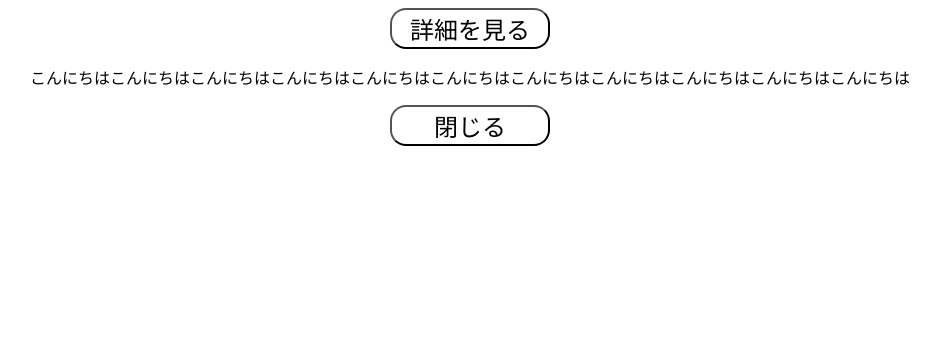
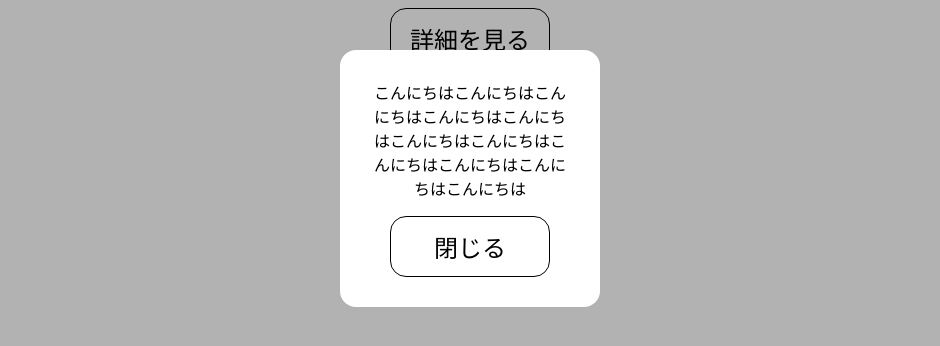
Before and after one commit to dashubei/modal_javascript, a plain HTML site: page index.html in a window 1280 px wide. Both pictures are taken after a click on the button "詳細を見る". Shown: the whole page, without its empty margins (170-1110 px from the left). Drawn offline with Linux system fonts and the light colour scheme.

Commit message:
javascript読み込み

```diff
--- a/index.html
+++ b/index.html
@@ -13,12 +13,12 @@
     </div>
 
     <!-- 背景 -->
-    <div class="bcg" id="bcg"></div>
+    <div class="bcg hidden" id="bcg"></div>
 
     <!-- モーダルウィンドウ+ボタン -->
-    <div class="modal">
+    <div id="modal" class="modal hidden">
         <p>こんにちはこんにちはこんにちはこんにちはこんにちはこんにちはこんにちはこんにちはこんにちはこんにちはこんにちは</p>
-        <button class="btn">閉じる</button>
+        <button id="close" class="btn">閉じる</button>
     </div>
 
     <script src="main.js"></script>
--- a/main.js
+++ b/main.js
@@ -0,0 +1,26 @@
+'use strict';
+
+{
+    //詳細を見るをおしたらhiddenクラスをremoveする
+    const open = document.getElementById('btn');
+    const close = document.getElementById('close');
+    const modal = document.getElementById('modal');
+    const bcg = document.getElementById('bcg');
+
+    open.addEventListener('click', () => {
+        modal.classList.remove('hidden');
+        bcg.classList.remove('hidden');
+    });
+
+    close.addEventListener('click', () => {
+        modal.classList.add('hidden');
+        bcg.classList.add('hidden');
+    });
+
+    bcg.addEventListener('click', () => {
+        modal.classList.add('hidden');
+        bcg.classList.add('hidden');
+    });
+
+
+}
--- a/style.css
+++ b/style.css
@@ -1,6 +1,15 @@
 .button,
 .modal {
     text-align: center;
+}
+
+.bcg {
+    background: rgba(0, 0, 0, 0.3);
+    position: fixed;
+    top: 0;
+    right: 0;
+    bottom: 0;
+    left: 0;
 }
 
 .btn {
@@ -11,4 +20,36 @@
     border-radius: 16px;
     cursor: pointer;
     user-select: none;
+    border: 1px solid black;
+    padding: 12px 0;
 }
+
+.btn:hover {
+background-color: gray;
+}
+
+.modal {
+    background-color: white;
+    color: black;
+    width: 200px;
+    position: absolute;
+    top: 50px;
+    left: 0;
+    right: 0;
+    margin: 0 auto;
+    border-radius: 16px;
+    padding: 30px;
+    transition: transform .3s;
+}
+
+.modal > p {
+    margin: 0 0 16px;
+}
+
+.bcg.hidden {
+    display: none;
+}
+
+.modal.hidden {
+    transform: translate(0, -500px);
+}
```
